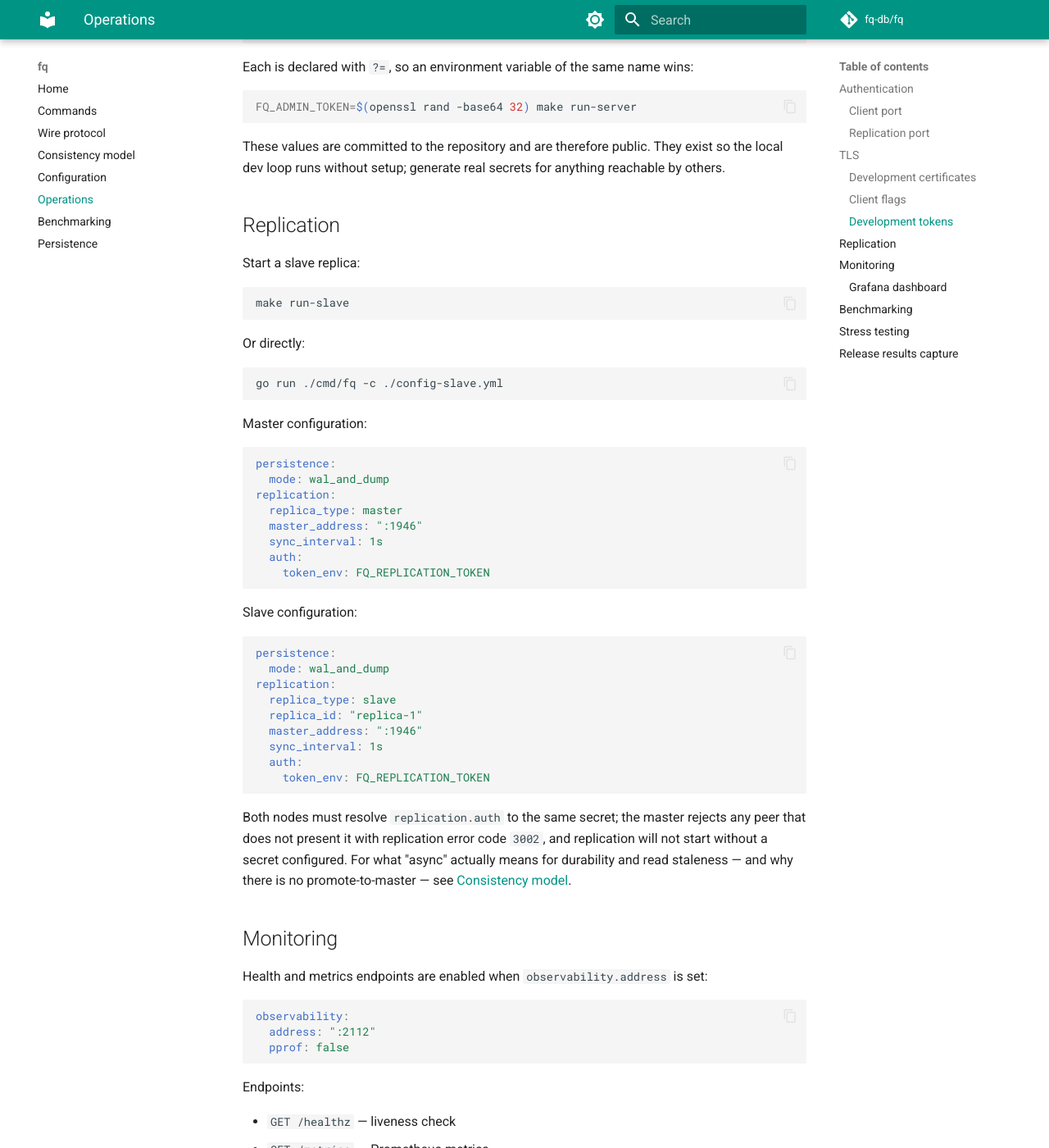
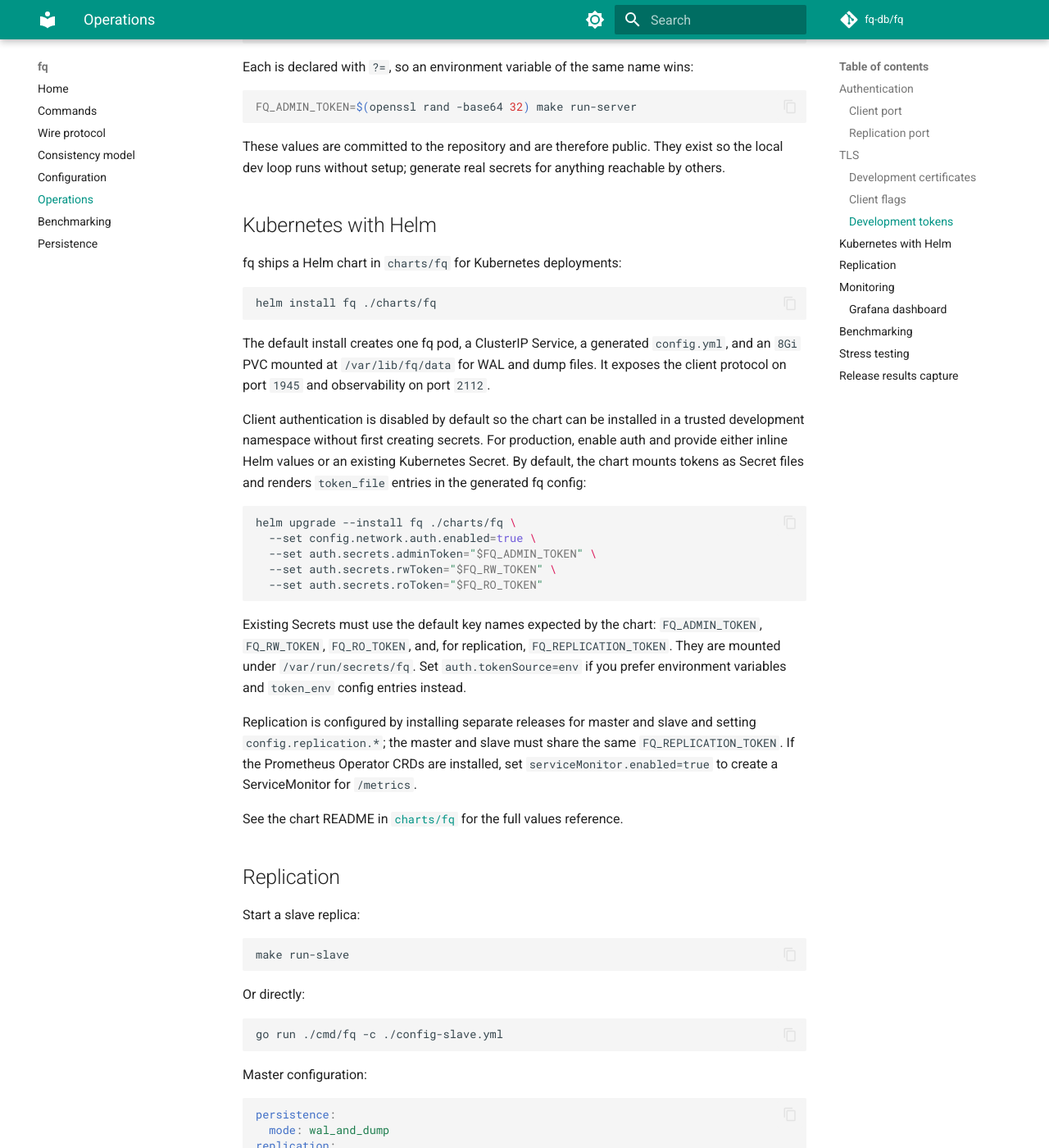
Before and after one commit to rom8726/fq, an MkDocs documentation site: the page built from docs/operations.md, in a window 1280 px wide and 1400 px high, scrolled down 4037 px. Shown: the whole window at 82% size. Built offline with MkDocs 1.6.1 and Material for MkDocs 9.7.7, drawn with Linux system fonts in a browser that asks for light colours; comment, search, counter and statistics services are not loaded.

Commit message:
Add Helm chart for Kubernetes deployments with authentication, persistence, probes, and ServiceMonitor support.

````diff
--- a/docs/operations.md
+++ b/docs/operations.md
@@ -194,6 +194,47 @@ FQ_ADMIN_TOKEN=$(openssl rand -base64 32) make run-server
 These values are committed to the repository and are therefore public. They exist so
 the local dev loop runs without setup; generate real secrets for anything reachable by
 others.
+
+## Kubernetes with Helm
+
+fq ships a Helm chart in `charts/fq` for Kubernetes deployments:
+
+```shell
+helm install fq ./charts/fq
+```
+
+The default install creates one fq pod, a ClusterIP Service, a generated `config.yml`,
+and an `8Gi` PVC mounted at `/var/lib/fq/data` for WAL and dump files. It exposes
+the client protocol on port `1945` and observability on port `2112`.
+
+Client authentication is disabled by default so the chart can be installed in a
+trusted development namespace without first creating secrets. For production, enable
+auth and provide either inline Helm values or an existing Kubernetes Secret. By
+default, the chart mounts tokens as Secret files and renders `token_file` entries in
+the generated fq config:
+
+```shell
+helm upgrade --install fq ./charts/fq \
+  --set config.network.auth.enabled=true \
+  --set auth.secrets.adminToken="$FQ_ADMIN_TOKEN" \
+  --set auth.secrets.rwToken="$FQ_RW_TOKEN" \
+  --set auth.secrets.roToken="$FQ_RO_TOKEN"
+```
+
+Existing Secrets must use the default key names expected by the chart:
+`FQ_ADMIN_TOKEN`, `FQ_RW_TOKEN`, `FQ_RO_TOKEN`, and, for replication,
+`FQ_REPLICATION_TOKEN`. They are mounted under `/var/run/secrets/fq`. Set
+`auth.tokenSource=env` if you prefer environment variables and `token_env` config
+entries instead.
+
+Replication is configured by installing separate releases for master and slave and
+setting `config.replication.*`; the master and slave must share the same
+`FQ_REPLICATION_TOKEN`. If the Prometheus Operator CRDs are installed, set
+`serviceMonitor.enabled=true` to create a ServiceMonitor for `/metrics`.
+
+See the chart README in
+[`charts/fq`](https://github.com/fq-db/fq/tree/main/charts/fq) for the full values
+reference.
 
 ## Replication
 
````
Also changed, not shown: CHANGELOG.md (+3 -0 lines), README.md (+16 -1 lines), charts/fq/README.md (added, +106 -0 lines), 14 other files.
